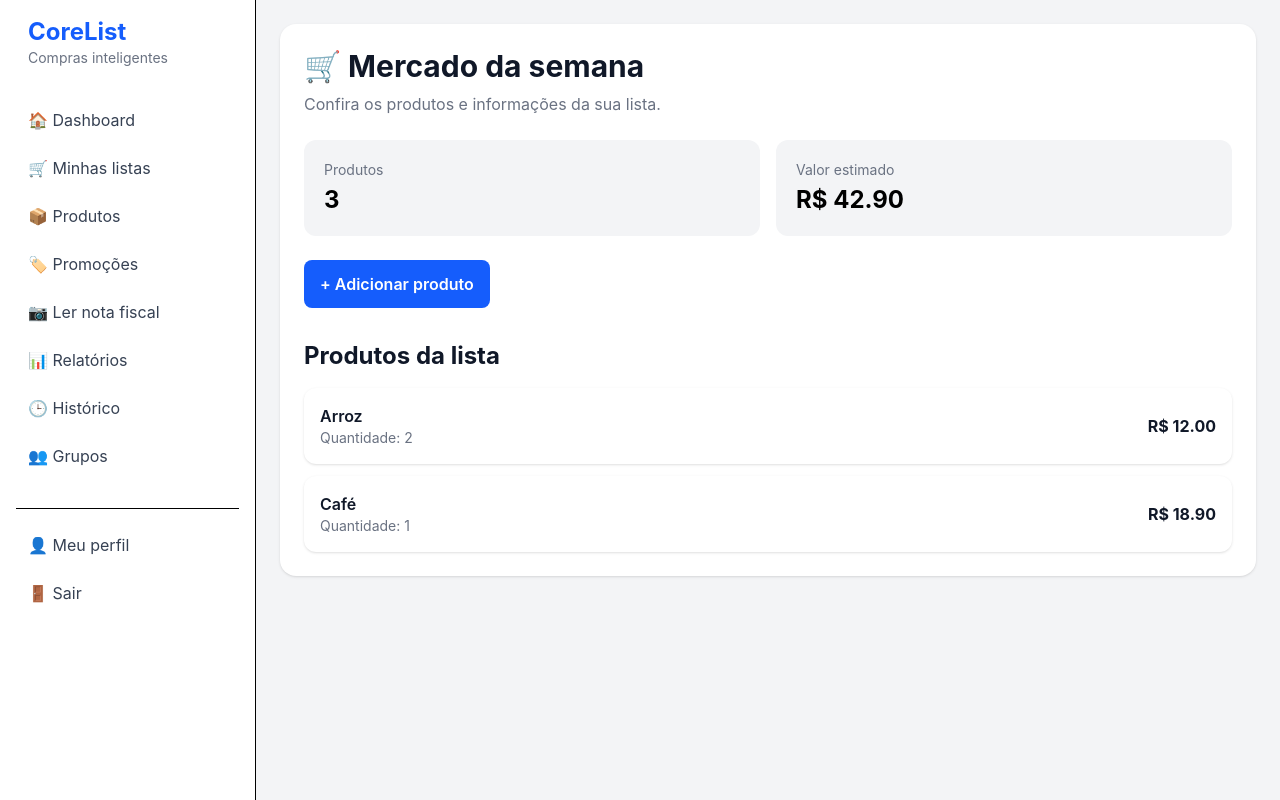
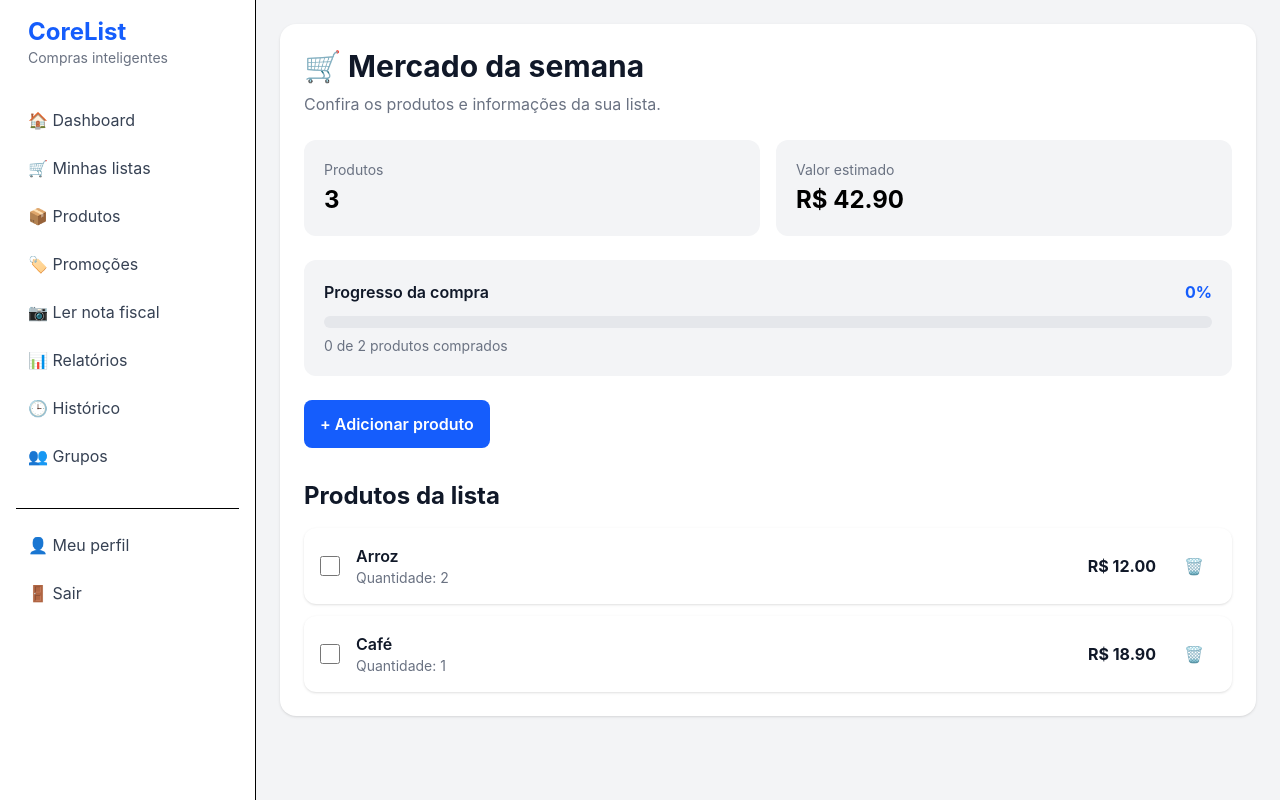
Before and after one commit to jvxp34/corelist-frontend-v2, a React (Vite) app: page /listas/1 in a window 1280 px wide. Built offline with nearby package versions, Linux system fonts and the light colour scheme.

Commit message:
feat: adiciona gerenciamento de produtos nas listas

```diff
--- a/src/pages/ListDetail.tsx
+++ b/src/pages/ListDetail.tsx
@@ -6,6 +6,7 @@ function ListDetail() {
   const [nomeProduto, setNomeProduto] = useState('')
   const [quantidade, setQuantidade] = useState(1)
   const [preco, setPreco] = useState('')
+
   const { id } = useParams()
 
   const listas = [
@@ -13,13 +14,15 @@ function ListDetail() {
       id: 1,
       nome: 'Mercado da semana',
       produtos: 8,
-      valor: 142.80,
+      valor: 142.8,
+      comprado: false,
     },
     {
       id: 2,
       nome: 'Compras de casa',
       produtos: 15,
-      valor: 320.40,
+      valor: 320.4,
+      comprado: false,
     },
   ]
 
@@ -28,13 +31,15 @@ function ListDetail() {
       id: 1,
       nome: 'Arroz',
       quantidade: 2,
-    preco: 12.00,
+      preco: 12.0,
+      comprado: false,
     },
     {
       id: 2,
       nome: 'Café',
       quantidade: 1,
-    preco: 18.90,
+      preco: 18.9,
+      comprado: false,
     },
   ])
 
@@ -48,17 +53,31 @@ function adicionarProduto() {
       nome: nomeProduto,
       quantidade: quantidade,
       preco: Number(preco),
+      comprado: false,
     }
 
     setProdutos([...produtos, novoProduto])
-
     setNomeProduto('')
     setQuantidade(1)
     setPreco('')
     setMostrarFormulario(false)
   }
 
+  function alternarProduto(id: number) {
+    setProdutos(
+      produtos.map((produto) =>
+        produto.id === id
+          ? { ...produto, comprado: !produto.comprado }
+          : produto
+      )
+    )
+  }
 
+  function removerProduto(id: number) {
+    setProdutos(
+      produtos.filter((produto) => produto.id !== id)
+    )
+  }
 
   const lista = listas.find(
     (item) => item.id === Number(id)
@@ -84,13 +103,24 @@ function adicionarProduto() {
   )
 
   const valorTotal = produtos.reduce(
-  (total, produto) => total + produto.quantidade * produto.preco,
+    (total, produto) =>
+      total + produto.quantidade * produto.preco,
     0
+  )
+
+  const produtosComprados = produtos.filter(
+    (produto) => produto.comprado
+  ).length
+
+  const progresso =
+    produtos.length === 0
+      ? 0
+      : Math.round(
+          (produtosComprados / produtos.length) * 100
         )
 
   return (
     <div className="mx-auto max-w-6xl">
-
       <div className="rounded-2xl bg-white p-6 shadow">
 
         <h1 className="text-3xl font-bold text-gray-900">
@@ -125,6 +155,36 @@ const valorTotal = produtos.reduce(
 
         </div>
 
+        <div className="mt-6 rounded-xl bg-gray-100 p-5">
+
+          <div className="flex items-center justify-between">
+
+            <p className="font-semibold text-gray-900">
+              Progresso da compra
+            </p>
+
+            <p className="font-bold text-blue-600">
+              {progresso}%
+            </p>
+
+          </div>
+
+          <div className="mt-3 h-3 w-full overflow-hidden rounded-full bg-gray-200">
+
+            <div
+              className="h-full rounded-full bg-blue-600 transition-all"
+              style={{ width: `${progresso}%` }}
+            />
+
+          </div>
+
+          <p className="mt-2 text-sm text-gray-500">
+            {produtosComprados} de {produtos.length} produtos
+            comprados
+          </p>
+
+        </div>
+
         <button
           type="button"
           onClick={() => setMostrarFormulario(true)}
@@ -141,6 +201,7 @@ const valorTotal = produtos.reduce(
             </h2>
 
             <div className="mt-4">
+
               <label className="text-sm font-medium text-gray-700">
                 Nome do produto
               </label>
@@ -148,13 +209,17 @@ const valorTotal = produtos.reduce(
               <input
                 type="text"
                 value={nomeProduto}
-        onChange={(event) => setNomeProduto(event.target.value)}
+                onChange={(event) =>
+                  setNomeProduto(event.target.value)
+                }
                 placeholder="Ex: Arroz"
                 className="mt-2 w-full rounded-lg border border-gray-300 bg-white px-4 py-3 outline-none focus:border-blue-600"
               />
+
             </div>
 
             <div className="mt-4">
+
               <label className="text-sm font-medium text-gray-700">
                 Quantidade
               </label>
@@ -163,12 +228,16 @@ const valorTotal = produtos.reduce(
                 type="number"
                 min="1"
                 value={quantidade}
-        onChange={(event) => setQuantidade(Number(event.target.value))}
+                onChange={(event) =>
+                  setQuantidade(Number(event.target.value))
+                }
                 className="mt-2 w-full rounded-lg border border-gray-300 bg-white px-4 py-3 outline-none focus:border-blue-600"
               />
+
             </div>
 
             <div className="mt-4">
+
               <label className="text-sm font-medium text-gray-700">
                 Preço
               </label>
@@ -178,10 +247,13 @@ const valorTotal = produtos.reduce(
                 min="0"
                 step="0.01"
                 value={preco}
-        onChange={(event) => setPreco(event.target.value)}
+                onChange={(event) =>
+                  setPreco(event.target.value)
+                }
                 placeholder="Ex: 12.90"
                 className="mt-2 w-full rounded-lg border border-gray-300 bg-white px-4 py-3 outline-none focus:border-blue-600"
               />
+
             </div>
 
             <div className="mt-6 flex gap-3">
@@ -226,19 +298,54 @@ const valorTotal = produtos.reduce(
                 className="flex items-center justify-between rounded-xl bg-white p-4 shadow"
               >
 
+                <div className="flex items-center gap-4">
+
+                  <input
+                    type="checkbox"
+                    checked={produto.comprado}
+                    onChange={() =>
+                      alternarProduto(produto.id)
+                    }
+                    className="h-5 w-5"
+                  />
+
                   <div>
-          <h3 className="font-semibold text-gray-900">
+
+                    <h3
+                      className={`font-semibold ${
+                        produto.comprado
+                          ? 'text-gray-400 line-through'
+                          : 'text-gray-900'
+                      }`}
+                    >
                       {produto.nome}
                     </h3>
 
                     <p className="text-sm text-gray-500">
                       Quantidade: {produto.quantidade}
                     </p>
+
                   </div>
+
+                </div>
+
+                <div className="flex items-center gap-4">
 
                   <p className="font-bold text-gray-900">
                     R$ {produto.preco.toFixed(2)}
                   </p>
+
+                  <button
+                    type="button"
+                    onClick={() =>
+                      removerProduto(produto.id)
+                    }
+                    className="rounded-lg px-3 py-2 text-red-600 hover:bg-red-50"
+                  >
+                    🗑️
+                  </button>
+
+                </div>
 
               </div>
             ))}
@@ -248,10 +355,8 @@ const valorTotal = produtos.reduce(
         </div>
 
       </div>
-
     </div>
   )
 }
 
-
 export default ListDetail
```
Lines whose indentation alone changed are shown as unchanged.
